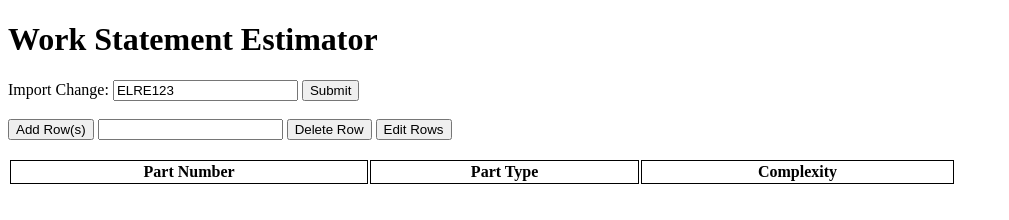
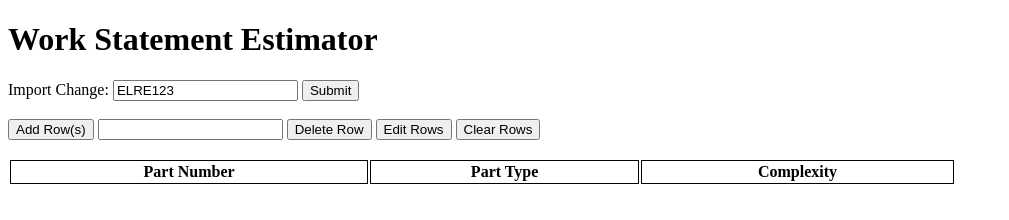
Before and after one commit to brianneas/work-statement-estimator, a website: page client/index.html in a window 1280 px wide. Shown: the whole page, without its empty margins (0-1009 px from the left). Drawn offline with nearby package versions, Linux system fonts and the light colour scheme; no server answers.

Commit message:
Add clear rows button

```diff
--- a/client/edit-table.js
+++ b/client/edit-table.js
@@ -15,6 +15,15 @@ function deleteRow() {
    if (($('#table tr').length) > 1) {
       $('#table tr:last').remove()
    }
+}
+
+function clearRows() {
+   // remove all but the line with headers
+   $('tr').each(function (index) {
+      if (index !== 0) {
+         $(this).remove()
+      }
+   })
 }
 
 function removeCurrentRow(thisButton) {
--- a/client/index.html
+++ b/client/index.html
@@ -23,6 +23,7 @@
          <input type="text" id="numberOfAddedRows" name="numberOfAddedRows">
          <button id="deleteButton" onclick="deleteRow()">Delete Row</button>
          <button onclick="editRows()">Edit Rows</button>
+         <button onclick="clearRows()">Clear Rows</button>
       </div>
       <br>
       <table style="width:75%" id="table">
```
